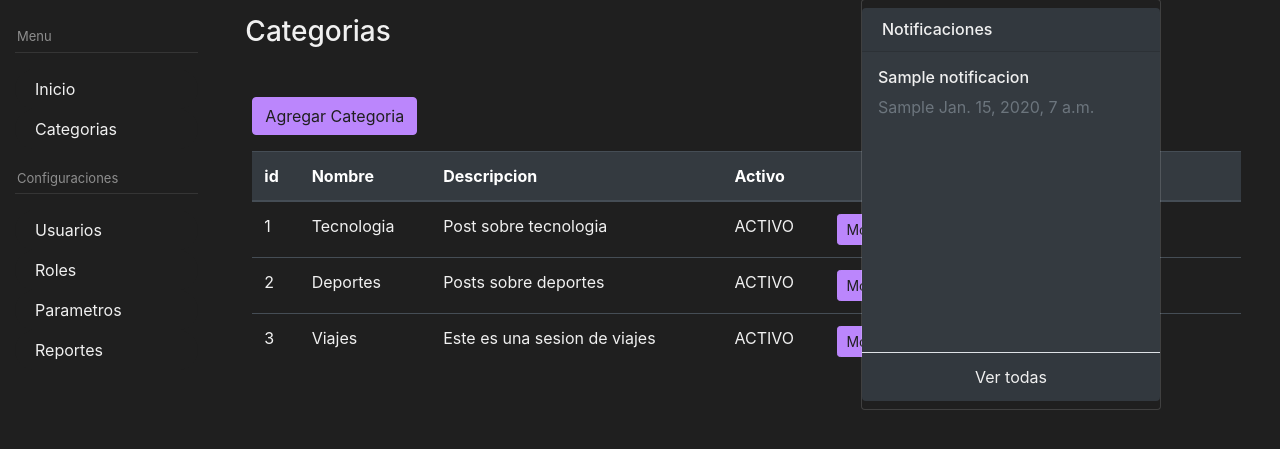
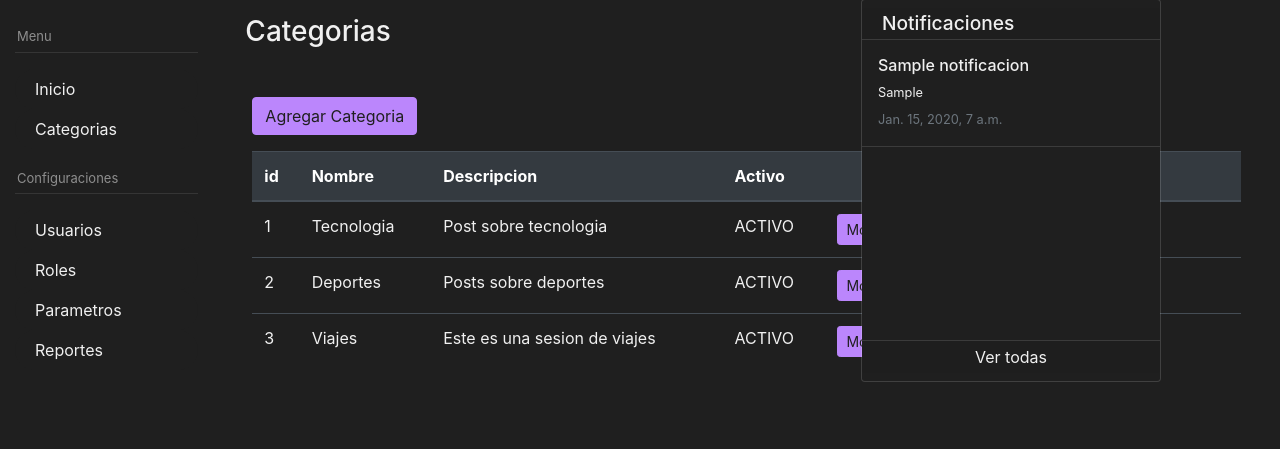
Before and after one commit to frandepy2/CMS-IS2, a Django app: page /categorias/ in a window 1280 px wide, after a click that opens the changed part. Shown: the part 69-518 px from the top of the page. Run offline with Django 5.2, Linux system fonts and the light colour scheme; a user stored in the database is signed in; data comes from the database, SQL or seed files in the repository; tables that the repository leaves empty hold one stand-in row (values such as "Sample post"); some libraries are stand-ins or nearby versions.

Commit message:
Modificacion de notificaciones

```diff
--- a/cmsis2/notificaciones/models.py
+++ b/cmsis2/notificaciones/models.py
@@ -11,7 +11,7 @@ class Notificacion(models.Model):
     contenido = models.ForeignKey(Contenido, on_delete=models.PROTECT, null=True, blank=True)
     titulo = models.CharField(max_length=255, null=True , blank=True)
     mensaje = models.CharField(max_length=255, null=True,  blank=True)
-    fecha = models.DateTimeField(auto_now=True)
+    fecha = models.DateTimeField(auto_now_add=True)
     leido = models.BooleanField(default=False, null=True, blank=True)
 
     def __str__(self):
--- a/cmsis2/notificaciones/urls.py
+++ b/cmsis2/notificaciones/urls.py
@@ -4,5 +4,6 @@ from . import views
 
 urlpatterns = [
     path('<int:usuario_id>/', views.obtener_notificaciones, name='obtener_notificaciones'),
-    path('read/<int:notificacion_id>/',views.marcar_como_leido, name='marcar_como_leido'),
+    path('read/<int:notificacion_id>/', views.leer_notificacion, name='leer_notificacion'),
+    path('ver_notificaciones', views.ver_todas, name='ver_notificaciones')
 ]
--- a/cmsis2/templates/base/base.html
+++ b/cmsis2/templates/base/base.html
@@ -207,22 +207,50 @@
                 display: inline-block;
             }
 
-            .notification-badge {
-                position: absolute;
-                top: 10px;
-                right: 8px;
-                width: 17px;
-                height: 17px;
-                background-color: red;
-                color: white;
-                border-radius: 50%;
-                display: flex;
-                align-items: center;
-                justify-content: center;
-                font-size: 10px;
+            /* Mostrar todas las notificaciones */
+             .notification {
+                position: relative;
+                padding: 0.5rem 1.25rem;
+                background-color: #1f1f1f;
+                color: #f0f0f0;
+                border: 1px white;
+                border-radius: inherit;
+            }
+
+            .notification-card.unread {
+                background-color: #272727;
+            }
+
+            .notification-card:hover {
+                background-color: rgb(73.3%,52.5%,98.8%,5%);
+            }
+
+            .card.notification-list {
+                color: #f0f0f0;
+                background-color: #1f1f1f;
+                border-color: rgba(255, 255, 255, 0.15);
             }
 
 
+            /* Otros */
+            .me-3 {
+                margin-right: 1rem !important;
+            }
+            .flex-1 {
+                -webkit-box-flex: 1;
+                -ms-flex: 1;
+                flex: 1;
+            }
+            .border-bottom {
+                border-bottom: 1px solid #3b3b3b !important;
+            }
+            .border-top {
+                border-top: 1px solid #3b3b3b !important;
+            }
+
+            a:hover {
+                text-decoration: none;
+            }
 
 
         </style>
@@ -245,15 +273,16 @@
                     <!-- notificaciones -->
                     <!-- Icono de Notificaciones -->
                     <li class="nav-item d-none d-md-inline-block p-2 notification-icon">
-                        <a href="#" class="nav-link" id="notificationsDropdown" type="button" data-toggle="dropdown" aria-expanded="false">
+                        <a href="#" class="nav-link" id="notificationsDropdown" type="button" data-toggle="dropdown"
+                           aria-expanded="false">
                             <i class="fa-solid fa-bell"></i>
                         </a>
 
                         <!-- Menú de Notificaciones -->
-                        <div class="dropdown-menu dropdown-menu-right notifications-list" aria-labelledby="notificationsDropdown" style="width: 300px;">
-                            <div class="card card-notification text-white bg-dark border-0">
-                                <div class="card-header">
-                                    <h6 class="card-header-title mb-0">Notificaciones</h6>
+                        <div class="dropdown-menu dropdown-menu-right notifications-list"
+                             aria-labelledby="notificationsDropdown" style="width: 300px;">
+                            <div class="card-header border-bottom py-1">
+                                <h6 class="card-header-title mb-0" style="font-size: 1.2rem;">Notificaciones</h6>
                             </div>
                             <div class="card-body p-0">
                                 <!-- Contenido Scrollable con SimpleBar -->
@@ -265,18 +294,23 @@
                                         <div class="simplebar-mask">
                                             <div class="simplebar-offset">
                                                 <div class="simplebar-content-wrapper" tabindex="0" role="region" aria-label="scrollable content">
-                                                        <div class="simplebar-content p-3">
+                                                    <div class="simplebar-content">
                                                         <!-- Lista de Notificaciones -->
                                                         {% for notificacion in notificaciones %}
-                                                                <a class="notification-link" href="{% url 'ver_contenido' notificacion.contenido.id %}">
-                                                                    <div class="notification-card {% if notificacion.leido %}read{% else %}unread{% endif %} mb-3">
-                                                                        <h6>{{ notificacion.titulo }}</h6>
-                                                                        <p class="fs-6 text-muted mb-1">
+                                                            <div class="px-2 px-sm-3 py-3 notification-card {% if notificacion.leido %}read{% else %}unread{% endif %} position-relative border-bottom">
+                                                                <a class="d-flex align-items-center justify-content-between position-relative"
+                                                                   href="{% url 'leer_notificacion' notificacion.id %}">
+                                                                    <div class="d-flex">
+                                                                        <div class="flex-1">
+                                                                            <h6 style="font-size: 1rem;">{{ notificacion.titulo }}</h6>
+                                                                            <p style="font-size: 0.8rem;" class="mb-1">
                                                                                 {{ notificacion.mensaje }}
-                                                                            <span class="ms-2 text-400 fs-7">{{ notificacion.fecha }}</span>
                                                                             </p>
+                                                                            <span class="text-muted" style="font-size: 0.8rem;">{{ notificacion.fecha }}</span>
+                                                                        </div>
                                                                     </div>
                                                                 </a>
+                                                            </div>
                                                         {% endfor %}
                                                     </div>
                                                 </div>
@@ -291,22 +325,21 @@
                                         <div class="simplebar-scrollbar" style="height: 0px; display: none; transform: translate3d(0px, 0px, 0px);"></div>
                                     </div>
                                 </div>
-                                    <div class="card-footer text-center border-top">
-                                        <a class="card-link d-block" href="#">Ver todas</a>
+
                             </div>
-                                </div>
-                            </div>
+                            <div class="card-footer text-center border-top py-1">
+                                <a class="card-link d-block" href="{% url 'ver_notificaciones' %}">Ver todas</a>
                             </div>
                     </li>
                     <!-- usuario activo -->
                     <li class="nav-item dropdown d-none d-md-inline-block p-md-2">
-                        <a class="nav-link dropdown-toggle" href="#" role="button" data-toggle="dropdown" aria-expanded="false">
+                        <a class="nav-link dropdown-toggle" href="#" role="button" data-toggle="dropdown"
+                           aria-expanded="false">
                             {{ user.username }}
                         </a>
                         <div class="dropdown-menu dropdown-menu-right">
                             <a class="dropdown-item" href="{% url 'mi_perfil' %}">Mi perfil</a>
                             <a class="dropdown-item d-md-none d-block" href="#">Notificaciones</a>
-                            <a class="dropdown-item" href="#">Configuraciones</a>
                             <div class="dropdown-divider"></div>
                             <a class="dropdown-item" href="{% url 'account_logout' %}">
                                 Cerrar Sesion
@@ -315,7 +348,8 @@
                     </li>
                 {% else %}
                     <li class="nav-item p-md-2 d-inline-block">
-                        <a class="btn btn-outline-primary rounded-pill" href="{% provider_login_url "google" %}">Iniciar Sesión</a>
+                        <a class="btn btn-outline-primary rounded-pill" href="{% provider_login_url "google" %}">Iniciar
+                            Sesión</a>
                     </li>
                 {% endif %}
             </ul>
@@ -423,13 +457,8 @@
                                 </a>
                             </li>
                             <li class="nav-item rounded-pill">
-                                <a class="nav-link list-group-item list-group-item-action" href="#">
+                                <a class="nav-link list-group-item list-group-item-action" href="{% url 'ver_notificaciones' %}">
                                     Notificaciones
-                                </a>
-                            </li>
-                            <li class="nav-item rounded-pill">
-                                <a class="nav-link list-group-item list-group-item-action" href="#">
-                                    Configuraciones
                                 </a>
                             </li>
                             <hr>
```
Also changed, not shown: cmsis2/notificaciones/views.py (+22 -6 lines), cmsis2/templates/notificaciones/ver_todas.html (added, +21 -0 lines). Lines whose indentation alone changed are shown as unchanged.
